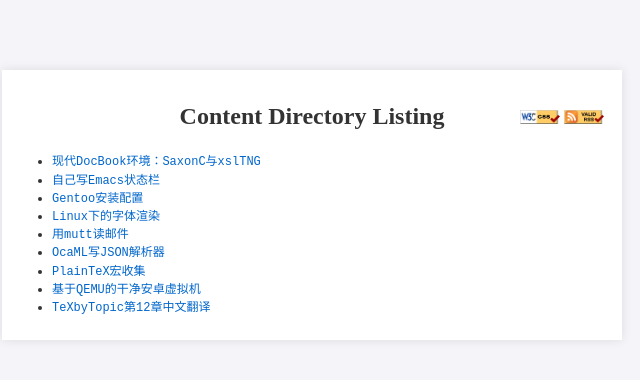
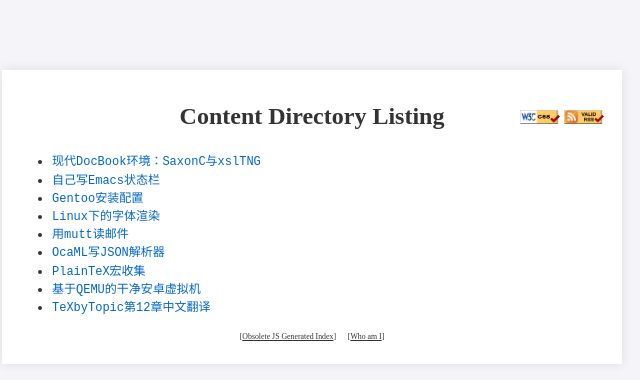
Before and after one commit to RadioNoiseE/radionoisee.github.io, a plain HTML site: page index.html in a window 1280 px wide. Shown: the whole page, without its empty margins (328-968 px from the left). Drawn offline with Linux system fonts and the light colour scheme.

Commit message:
2024-09-04

```diff
--- a/index.html
+++ b/index.html
@@ -20,7 +20,8 @@
            color: #333;
            font-size: 24px; }
       p { text-align: center;
-          color: red; }
+          font-size: 10px;
+          font-size-adjust: 0.36; }
       #link-container {
         font-family: monospace;
       } a {
@@ -50,6 +51,11 @@
         <li><a href="cnt/qemu-android.html">基于QEMU的干净安卓虚拟机</a></li>
         <li><a href="cnt/tbt-ch12.html">TeXbyTopic第12章中文翻译</a></li>
       </ul>
+      <p text-align="center">
+        [<a href="old.html" style="color:#333;transition:unset;text-decoration:underline;background-color:unset;font-size:inherit;font-size-adjust:inherit">Obsolete JS Generated Index</a>]
+
+	[<a href="me.html" style="color:#333;transition:unset;text-decoration:underline;background-color:unset;font-size:inherit;font-size-adjust:inherit">Who am I</a>]
+      </p>
     </div>
   </body>
 </html>
```
